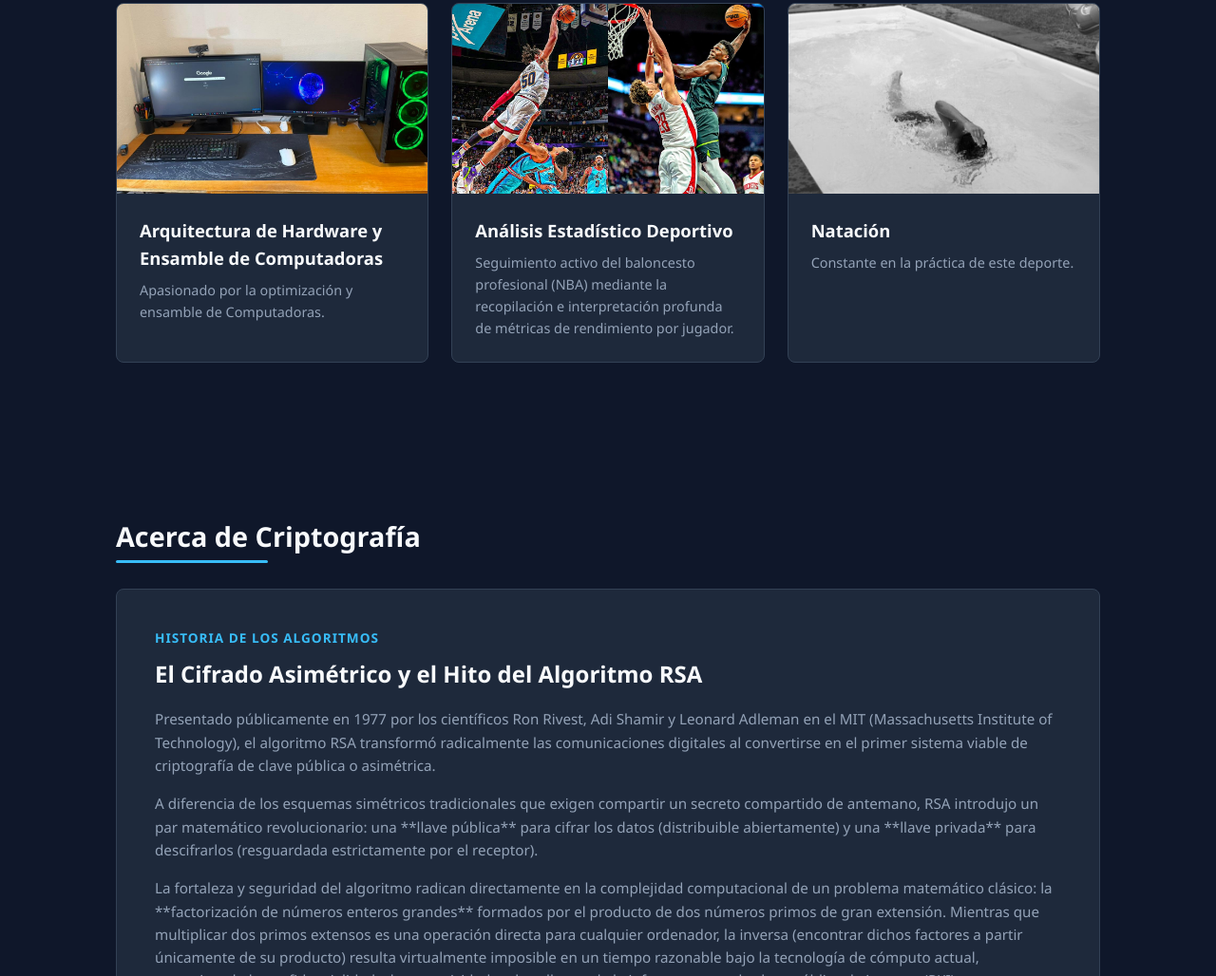
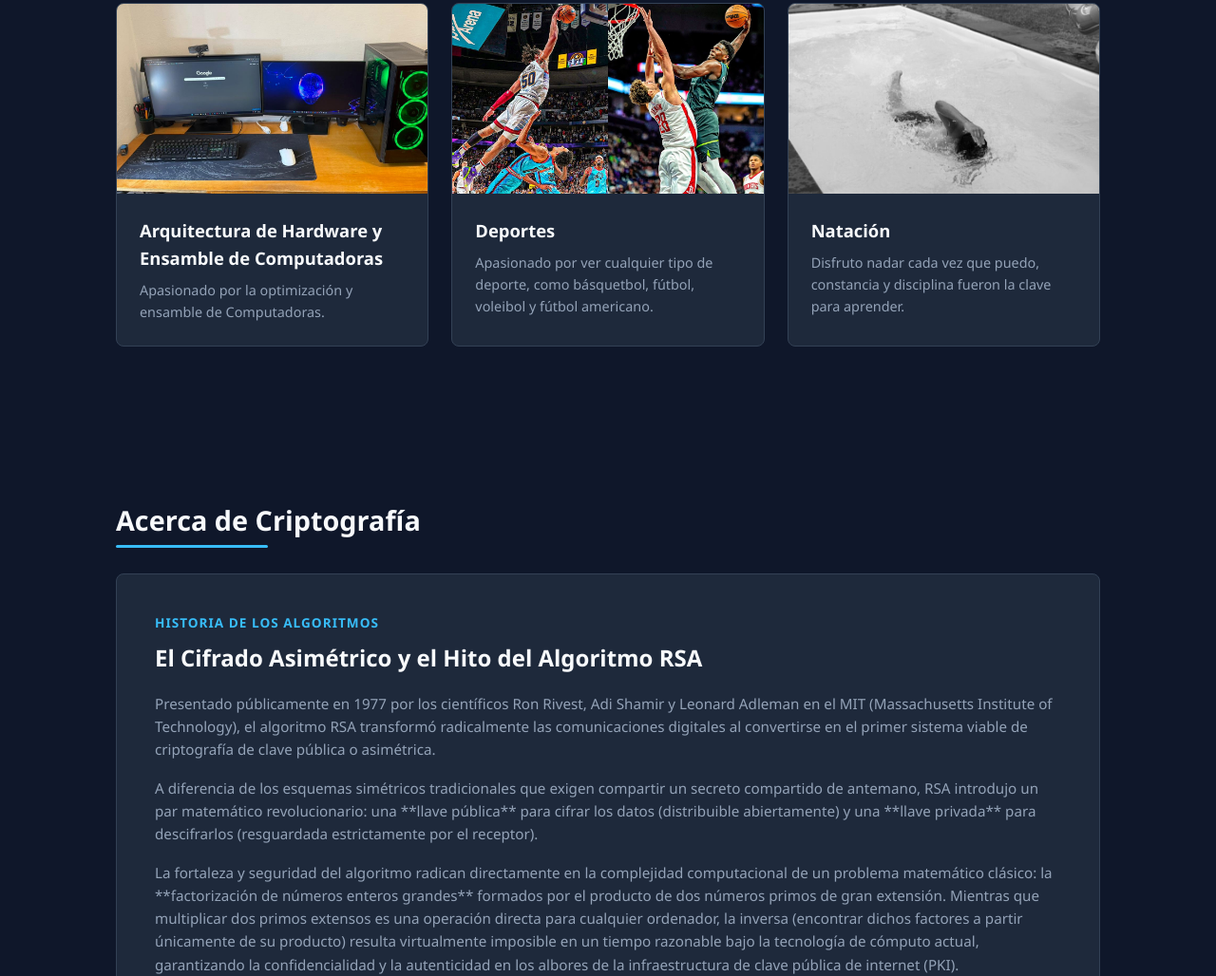
Before and after one commit to EnriqueMora08/EnriqueMora08.github.io, a plain HTML site: page index.html in a window 1280 px wide. Shown: the part 1322-2350 px from the top of the page at 95% size. Drawn offline with Linux system fonts and the light colour scheme.

Commit message:
Add files via upload

```diff
--- a/index.html
+++ b/index.html
@@ -455,8 +455,8 @@
                     <img src="hobby2.jpg" alt="Análisis de Datos de la NBA" onerror="this.src='https://via.placeholder.com/400x250?text=Estadisticas+NBA'">
                 </div>
                 <div class="hobby-info">
-                    <h3>Análisis Estadístico Deportivo</h3>
-                    <p>Seguimiento activo del baloncesto profesional (NBA) mediante la recopilación e interpretación profunda de métricas de rendimiento por jugador.</p>
+                    <h3>Deportes</h3>
+                    <p>Apasionado por ver cualquier tipo de deporte, como básquetbol, fútbol, voleibol y fútbol americano.</p>
                 </div>
             </div>
 
@@ -466,7 +466,7 @@
                 </div>
                 <div class="hobby-info">
                     <h3>Natación</h3>
-                    <p>Constante en la práctica de este deporte.</p>
+                    <p>Disfruto nadar cada vez que puedo, constancia y disciplina fueron la clave para aprender.</p>
                 </div>
             </div>
 
```
